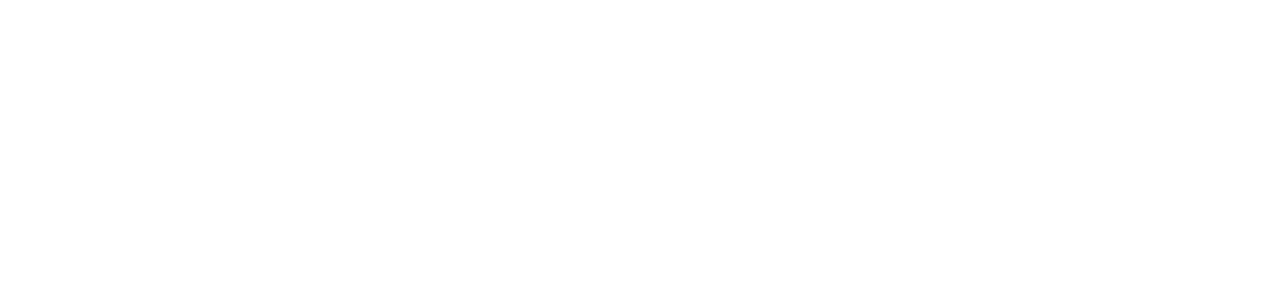
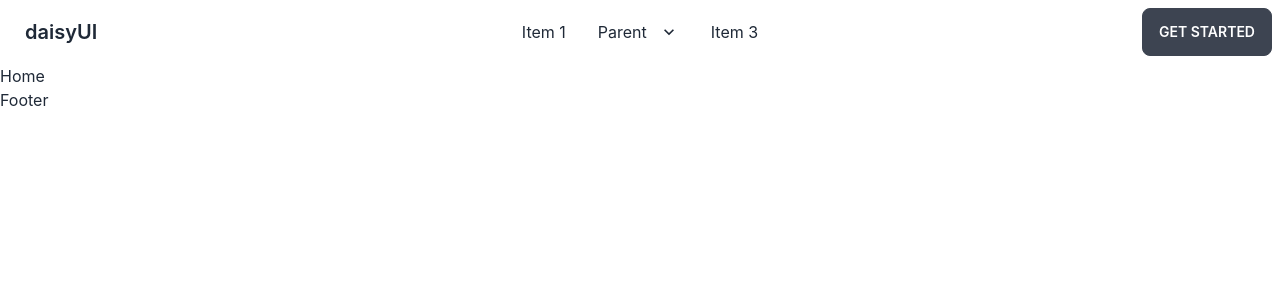
Before and after one commit to mohammedtakbir/doctors-portal-client, a React (Create React App) app: page / in a window 1280 px wide. Shown: the top 300 px of the page. Built offline with nearby package versions, Linux system fonts and the light colour scheme.

Commit message:
set folder structure and react router

```diff
--- a/src/App.js
+++ b/src/App.js
@@ -1,9 +1,11 @@
+import { RouterProvider } from "react-router-dom";
+import { router } from "./Routers/routes";
 
 function App() {
   return (
-    <div>
-
-    </div>
+    <>
+      <RouterProvider router={router} />
+    </>
   );
 }
 
--- /dev/null
+++ b/src/Layout/Main.js
@@ -0,0 +1,16 @@
+import React from 'react';
+import { Outlet } from 'react-router-dom';
+import Footer from '../Pages/Shared/Footer/Footer';
+import Navbar from '../Pages/Shared/Navbar/Navbar';
+
+const Main = () => {
+    return (
+        <>
+            <Navbar />
+            <Outlet />
+            <Footer />
+        </>
+    );
+};
+
+export default Main;
--- /dev/null
+++ b/src/Pages/Home/Home/Home.js
@@ -0,0 +1,11 @@
+import React from 'react';
+
+const Home = () => {
+    return (
+        <div>
+            <h2>Home</h2>
+        </div>
+    );
+};
+
+export default Home;
--- /dev/null
+++ b/src/Pages/Login/Login.js
@@ -0,0 +1,11 @@
+import React from 'react';
+
+const Login = () => {
+    return (
+        <div>
+            <h2>Login</h2>
+        </div>
+    );
+};
+
+export default Login;
--- /dev/null
+++ b/src/Pages/Shared/Footer/Footer.js
@@ -0,0 +1,11 @@
+import React from 'react';
+
+const Footer = () => {
+    return (
+        <div>
+            <h2>Footer</h2>
+        </div>
+    );
+};
+
+export default Footer;
--- /dev/null
+++ b/src/Pages/Shared/Navbar/Navbar.js
@@ -0,0 +1,53 @@
+import React from 'react';
+
+const Navbar = () => {
+    return (
+        <>
+            <div className="navbar bg-base-100">
+                <div className="navbar-start">
+                    <div className="dropdown">
+                        <label tabIndex={0} className="btn btn-ghost lg:hidden">
+                            <svg xmlns="http://www.w3.org/2000/svg" className="h-5 w-5" fill="none" viewBox="0 0 24 24" stroke="currentColor"><path strokeLinecap="round" strokeLinejoin="round" strokeWidth="2" d="M4 6h16M4 12h8m-8 6h16" /></svg>
+                        </label>
+                        <ul tabIndex={0} className="menu menu-compact dropdown-content mt-3 p-2 shadow bg-base-100 rounded-box w-52">
+                            <li><a>Item 1</a></li>
+                            <li tabIndex={0}>
+                                <a className="justify-between">
+                                    Parent
+                                    <svg className="fill-current" xmlns="http://www.w3.org/2000/svg" width="24" height="24" viewBox="0 0 24 24"><path d="M8.59,16.58L13.17,12L8.59,7.41L10,6L16,12L10,18L8.59,16.58Z" /></svg>
+                                </a>
+                                <ul className="p-2">
+                                    <li><a>Submenu 1</a></li>
+                                    <li><a>Submenu 2</a></li>
+                                </ul>
+                            </li>
+                            <li><a>Item 3</a></li>
+                        </ul>
+                    </div>
+                    <a className="btn btn-ghost normal-case text-xl">daisyUI</a>
+                </div>
+                <div className="navbar-center hidden lg:flex">
+                    <ul className="menu menu-horizontal p-0">
+                        <li><a>Item 1</a></li>
+                        <li tabIndex={0}>
+                            <a>
+                                Parent
+                                <svg className="fill-current" xmlns="http://www.w3.org/2000/svg" width="20" height="20" viewBox="0 0 24 24"><path d="M7.41,8.58L12,13.17L16.59,8.58L18,10L12,16L6,10L7.41,8.58Z" /></svg>
+                            </a>
+                            <ul className="p-2">
+                                <li><a>Submenu 1</a></li>
+                                <li><a>Submenu 2</a></li>
+                            </ul>
+                        </li>
+                        <li><a>Item 3</a></li>
+                    </ul>
+                </div>
+                <div className="navbar-end">
+                    <a className="btn">Get started</a>
+                </div>
+            </div>
+        </>
+    );
+};
+
+export default Navbar;
--- /dev/null
+++ b/src/Routers/routes.js
@@ -0,0 +1,21 @@
+import { createBrowserRouter } from "react-router-dom";
+import Main from "../Layout/Main";
+import Home from "../Pages/Home/Home/Home";
+import Login from "../Pages/Login/Login";
+
+export const router = createBrowserRouter([
+    {
+        path: '/',
+        element: <Main />,
+        children: [
+            {
+                index: true,
+                element: <Home />
+            },
+            {
+                path: '/login',
+                element: <Login />
+            }
+        ]
+    }
+])
```
